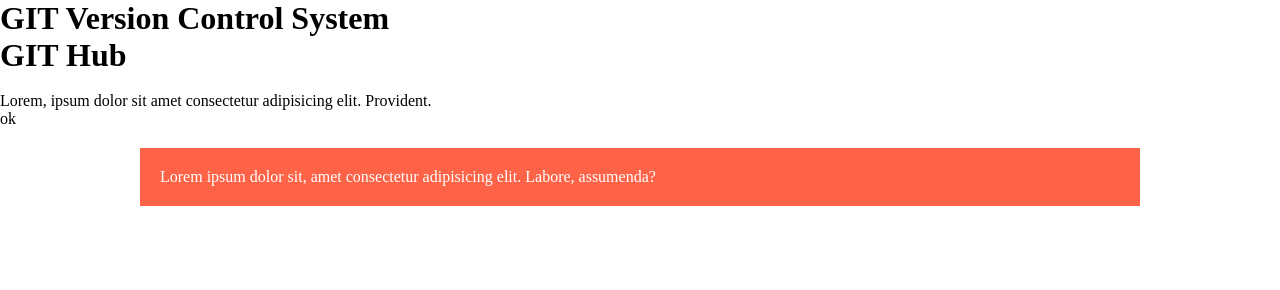
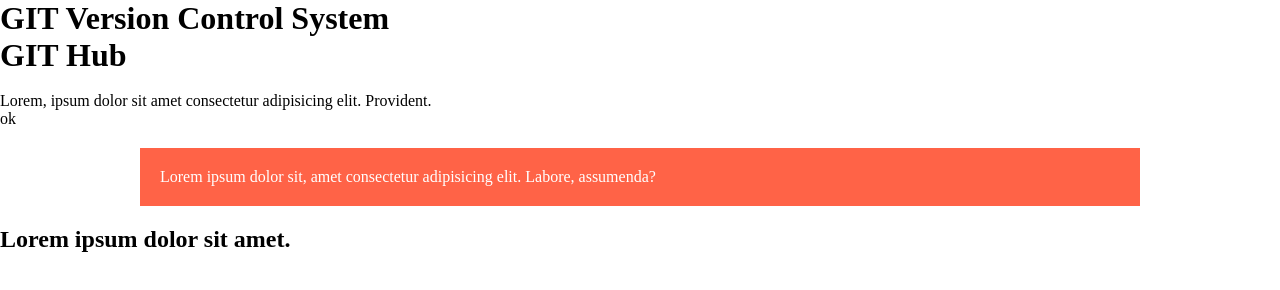
Before and after one commit to saidburxo/sunnat, a plain HTML site: page index.html in a window 1280 px wide. Drawn offline with Linux system fonts and the light colour scheme.

Commit message:
test commit

```diff
--- a/index.html
+++ b/index.html
@@ -17,5 +17,9 @@
     <div class="demo-box">
         <p>Lorem ipsum dolor sit, amet consectetur adipisicing elit. Labore, assumenda?</p>
     </div>
+
+    <footer>
+        <h2>Lorem ipsum dolor sit amet.</h2>
+    </footer>
 </body>
 </html>
```
